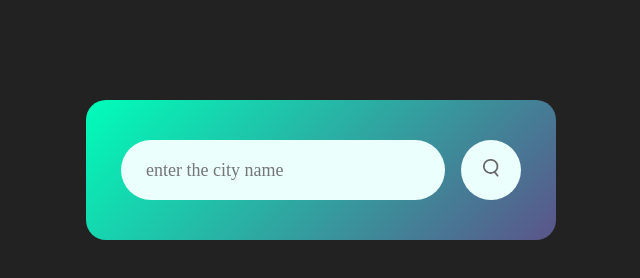
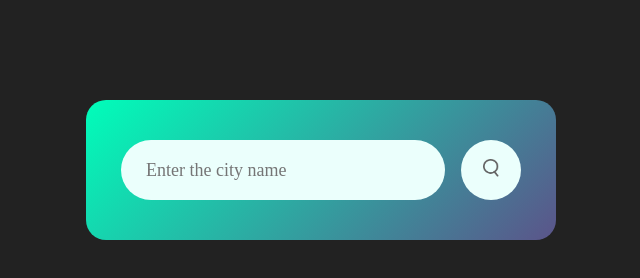
Before and after one commit to Schand638/weather-app, a plain HTML site: page index.html in a window 1280 px wide. Shown: the full height of the page, 319-959 px from the left. Drawn offline with Linux system fonts and the light colour scheme.

Commit message:
Update index.html
Grammer correction in input box placeholder

```diff
--- a/index.html
+++ b/index.html
@@ -10,7 +10,7 @@
 <body>
     <div  class="card" >
         <div class="search">
-    <input type="text" class="inputBox" placeholder="enter the city name">
+    <input type="text" class="inputBox" placeholder="Enter the city name">
     <button class="SearchBtn"><img src="images/search.png" alt="">
     </div>
     <div class="error">Invalid City Name</div>
```
